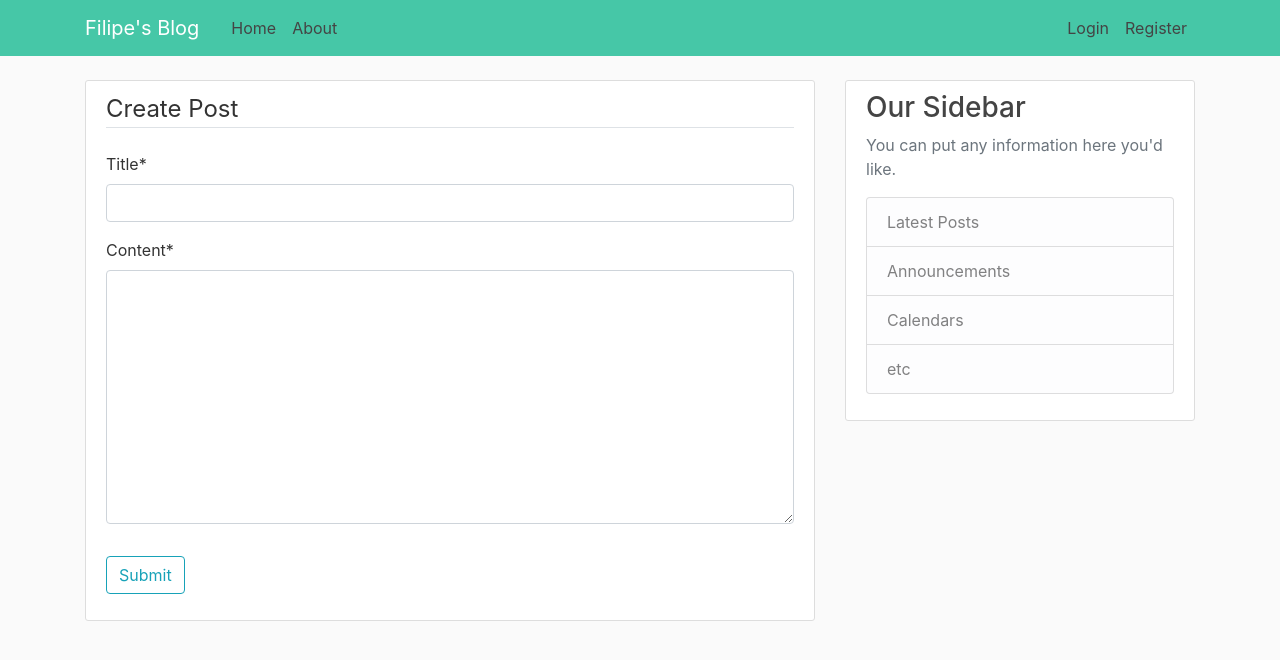
After one commit to filipe-gomes/django_blog, a Django app: page /post/new/ in a window 1280 px wide. The commit adds this page. Shown: the top 660 px of the page. Run offline with Django 3.2, Linux system fonts and the light colour scheme; some libraries are stand-ins or nearby versions.

Commit message:
Fixed typo in post_detail.html; Added post_form.html, which will handle adding new posts and updating existing ones

```diff
--- a/blog/models.py
+++ b/blog/models.py
@@ -1,6 +1,7 @@
 from django.db import models
 from django.utils import timezone
 from django.contrib.auth.models import User
+from django.urls import reverse
 
 
 class Post(models.Model):
@@ -11,3 +12,6 @@ class Post(models.Model):
 
     def __str__(self):
         return self.title
+
+    def get_absolute_url(self):
+        return reverse('post-detail', kwargs={'pk': self.pk})
--- a/blog/templates/blog/post_detail.html
+++ b/blog/templates/blog/post_detail.html
@@ -7,7 +7,7 @@
                 <a class="mr-2" href="#">{{ object.author }}</a>
                 <small class="text-muted">{{ object.date_posted | date:"F d, Y" }}</small>
             </div>
-            <h2 class="article-title"{{ object.title }}</h2>
+            <h2 class="article-title">{{ object.title }}</h2>
             <p class="article-content">{{ object.content }}</p>
         </div>
      </article>
--- /dev/null
+++ b/blog/templates/blog/post_form.html
@@ -0,0 +1,16 @@
+{% extends "blog/base.html" %}
+{% load crispy_forms_tags %}
+{% block content %}
+    <div class="content-section">
+        <form method="POST">
+            {% csrf_token %}
+            <fieldset class="form-group">
+                <legend class="border-bottom mb-4">Create Post</legend>
+                {{ form|crispy }}
+            </fieldset>
+            <div class="form-group">
+                <button class="btn btn-outline-info" type="submit">Submit</button>
+            </div>
+        </form>
+    </div>
+{% endblock content %}
--- a/blog/urls.py
+++ b/blog/urls.py
@@ -1,10 +1,11 @@
 from django.urls import path
-from .views import PostListView, PostDetailView
+from .views import PostListView, PostDetailView, PostCreateView
 from . import views
 
 
 urlpatterns = [
     path('', PostListView.as_view(), name='blog-home'),
     path('post/<int:pk>/', PostDetailView.as_view(), name='post-detail'),
+    path('post/new/', PostCreateView.as_view(), name='post-create'),
     path('about/', views.about, name='blog-about'),
 ]
--- a/blog/views.py
+++ b/blog/views.py
@@ -1,5 +1,5 @@
 from django.shortcuts import render
-from django.views.generic import ListView, DetailView
+from django.views.generic import ListView, DetailView, CreateView
 from .models import Post
 
 
@@ -12,7 +12,15 @@ class PostListView(ListView):
 
 class PostDetailView(DetailView):
     model = Post
-    template_name = 'blog/post_detail.html'
+    # template_name preset to 'blog/post_detail.html'
+
+class PostCreateView(CreateView):
+    model = Post
+    fields = ['title', 'content']
+
+    def form_valid(self, form):
+        form.instance.author = self.request.user
+        return super().form_valid(form)
 
 
 def about(request):
```
